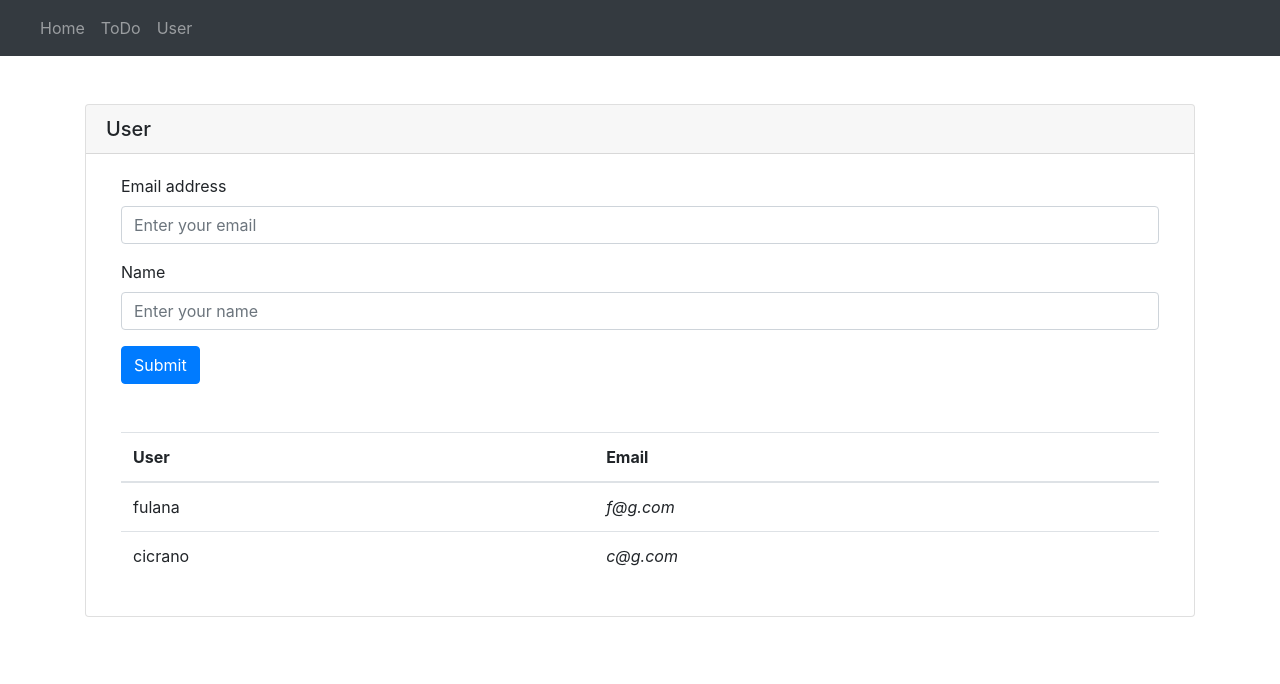
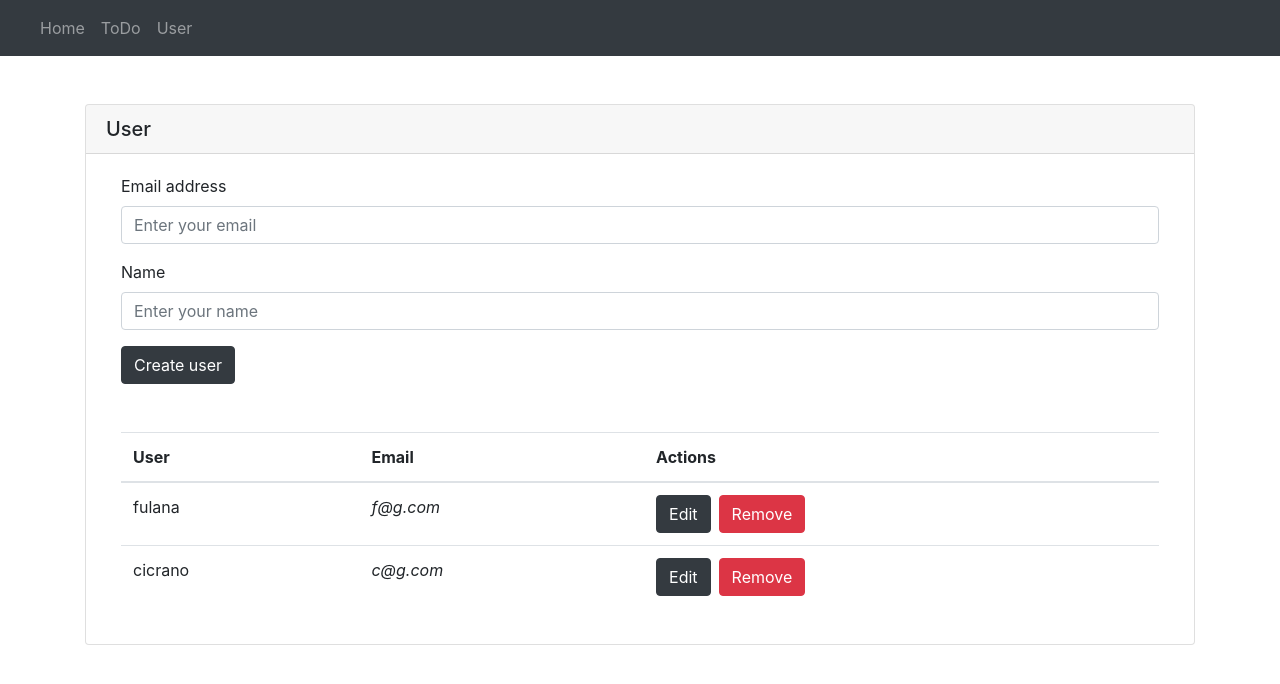
Before and after one commit to amandascm/ToDo, a React (Create React App) app: page /user in a window 1280 px wide. Shown: the top 684 px of the page. Built offline with nearby package versions, Linux system fonts and the light colour scheme; data requests are answered from the project's data file.

Commit message:
Finish user crud

```diff
--- a/src/components/Table/index.jsx
+++ b/src/components/Table/index.jsx
@@ -17,7 +17,7 @@ export default function TableComponent({ columns = [], rows = [] }) {
         {rows.map((row, index) => (
           <tr key={index}>
             {columns.map((column) => (
-              <td key={column.name}>{column.render ? column.render(row[column.name]) : row[column.name]}</td>
+              <td key={column.name}>{column.render ? column.render(row[column.name], row) : row[column.name]}</td>
             ))}
           </tr>
         ))}
--- a/src/components/UserComps/Form.jsx
+++ b/src/components/UserComps/Form.jsx
@@ -1,14 +1,11 @@
-import { React, useState } from 'react';
+import { React } from 'react';
 import { Form, Button } from 'react-bootstrap';
 import { toast } from 'react-toastify';
 import api from '../../utils/api';
 
-export default function FormComponent({ endpoint, users, setUsers }) {
-  const [user, setUser] = useState({
-    email: '',
-    name: '',
-  });
-
+export default function FormComponent({
+  endpoint, user, setUser, users, setUsers, submitButton,
+}) {
   const onChange = ({ target: { name, value } }) => {
     setUser({
       ...user,
@@ -58,8 +55,8 @@ export default function FormComponent({ endpoint, users, setUsers }) {
           <Form.Label>Name</Form.Label>
           <Form.Control name="name" value={user.name} type="text" placeholder="Enter your name" maxLength={50} onChange={onChange} required />
         </Form.Group>
-        <Button variant="primary" type="submit">
-          Submit
+        <Button variant="dark" type="submit">
+          {submitButton}
         </Button>
       </Form>
     </div>
--- a/src/pages/User/index.jsx
+++ b/src/pages/User/index.jsx
@@ -1,10 +1,62 @@
 import { React, useState, useEffect } from 'react';
-import { Container } from 'react-bootstrap';
+import { Container, Button, Form } from 'react-bootstrap';
 import { toast } from 'react-toastify';
 import Page from '../../components/Page';
 import ListView from '../../components/ListView';
-import Form from '../../components/UserComps/Form';
+import FormComponent from '../../components/UserComps/Form';
 import api from '../../utils/api';
+import ModalComponent from '../../components/Modal';
+
+export default function User() {
+  const endpoint = '/users';
+  const [user, setUser] = useState({
+    email: '',
+    name: '',
+  });
+  const [newUser, setNewUser] = useState({
+    email: '',
+    name: '',
+  });
+  const [users, setUsers] = useState([]);
+  const [showModal, setShowModal] = useState(false);
+
+  const onRemoveUser = async (id) => {
+    try {
+      await api.delete(`${endpoint}/${id}`);
+      setUsers(users.filter((item) => item.id !== id));
+      toast('Removed user');
+    } catch (error) {
+      toast(error.message);
+    }
+  };
+
+  const onEditUser = async (id) => {
+    try {
+      const response = await api.get(`${endpoint}/${id}`);
+      setUser(response.data);
+      setShowModal(!showModal);
+    } catch (error) {
+      toast(error.message);
+    }
+  };
+
+  const onUpdate = async (id) => {
+    try {
+      await api.put(`${endpoint}/${id}`, user);
+      toast('Updated user');
+      setShowModal(!showModal);
+      setUsers(users.map((item) => {
+        if (item.id === user.id) {
+          return user;
+        }
+        return item;
+      }));
+    } catch (error) {
+      toast(error.message);
+    }
+  };
+
+  const onClose = () => (setShowModal(!showModal));
 
   const columns = [
     {
@@ -16,11 +68,38 @@ const columns = [
       tag: 'Email',
       render: ((email) => <i>{email}</i>),
     },
+    {
+      name: 'actions',
+      tag: 'Actions',
+      render: ((_, row) => (
+        <div>
+          <Button variant="dark" onClick={() => onEditUser(row.id)}>Edit</Button>
+          <Button variant="danger" className="ml-2" onClick={() => onRemoveUser(row.id)}>Remove</Button>
+          <ModalComponent show={showModal} toggle={onClose} title="Edit User" onSubmit={() => onUpdate(row.id)}>
+            <Form>
+              <Form.Label>Email</Form.Label>
+              <Form.Control
+                onChange={({ target: { value } }) => (
+                  setUser({ ...user, email: value }))}
+                title="Email"
+                type="email"
+                placeholder={row.email}
+              />
+              <Form.Label>Name</Form.Label>
+              <Form.Control
+                onChange={({ target: { value } }) => (
+                  setUser({ ...user, name: value })
+                )}
+                type="text"
+                maxLength={50}
+                placeholder={row.name}
+              />
+            </Form>
+          </ModalComponent>
+        </div>
+      )),
+    },
   ];
-
-export default function User() {
-  const endpoint = '/users';
-  const [users, setUsers] = useState([]);
 
   const fetchData = async () => {
     try {
@@ -38,7 +117,7 @@ export default function User() {
   return (
     <Page title="User">
       <Container>
-        <Form endpoint="/users" users={users} setUsers={setUsers} />
+        <FormComponent submitButton="Create user" endpoint="/users" user={newUser} setUser={setNewUser} users={users} setUsers={setUsers} />
       </Container>
       <Container className="mt-5">
         <ListView columns={columns} list={users} />
```
Lines whose indentation alone changed are shown as unchanged.
